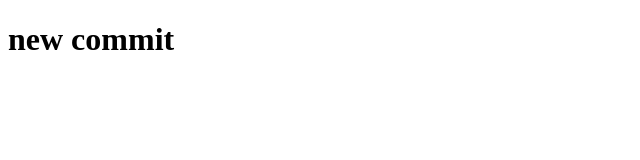
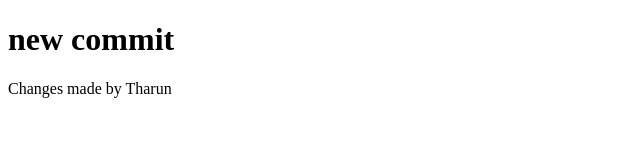
Before and after one commit to test888i/Example-learning, a plain HTML site: page index.html in a window 1280 px wide. Shown: the whole page, without its empty margins (0-640 px from the left). Drawn offline with Linux system fonts and the light colour scheme.

Commit message:
added p tag

```diff
--- a/index.html
+++ b/index.html
@@ -7,5 +7,6 @@
 </head>
 <body>
     <h1>new commit</h1>
+    <p>Changes made by Tharun</p>
 </body>
 </html>
```
